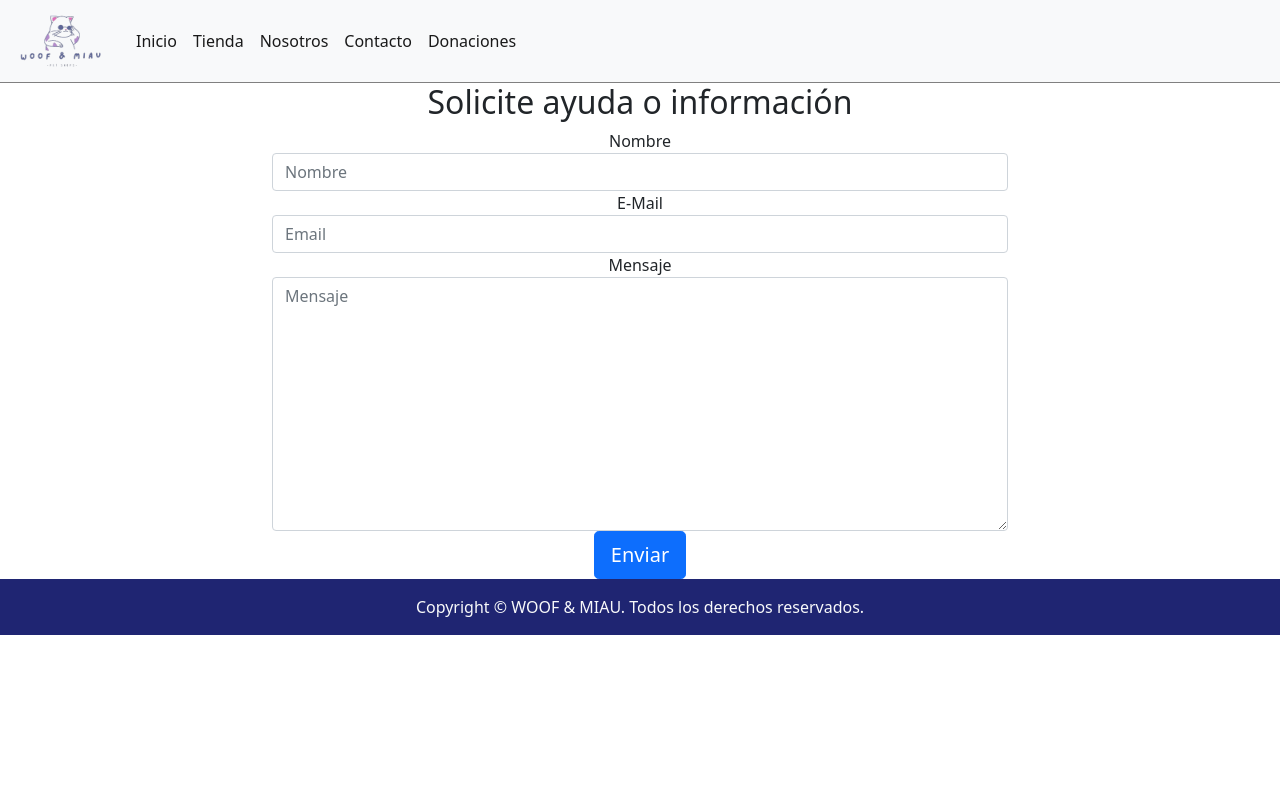
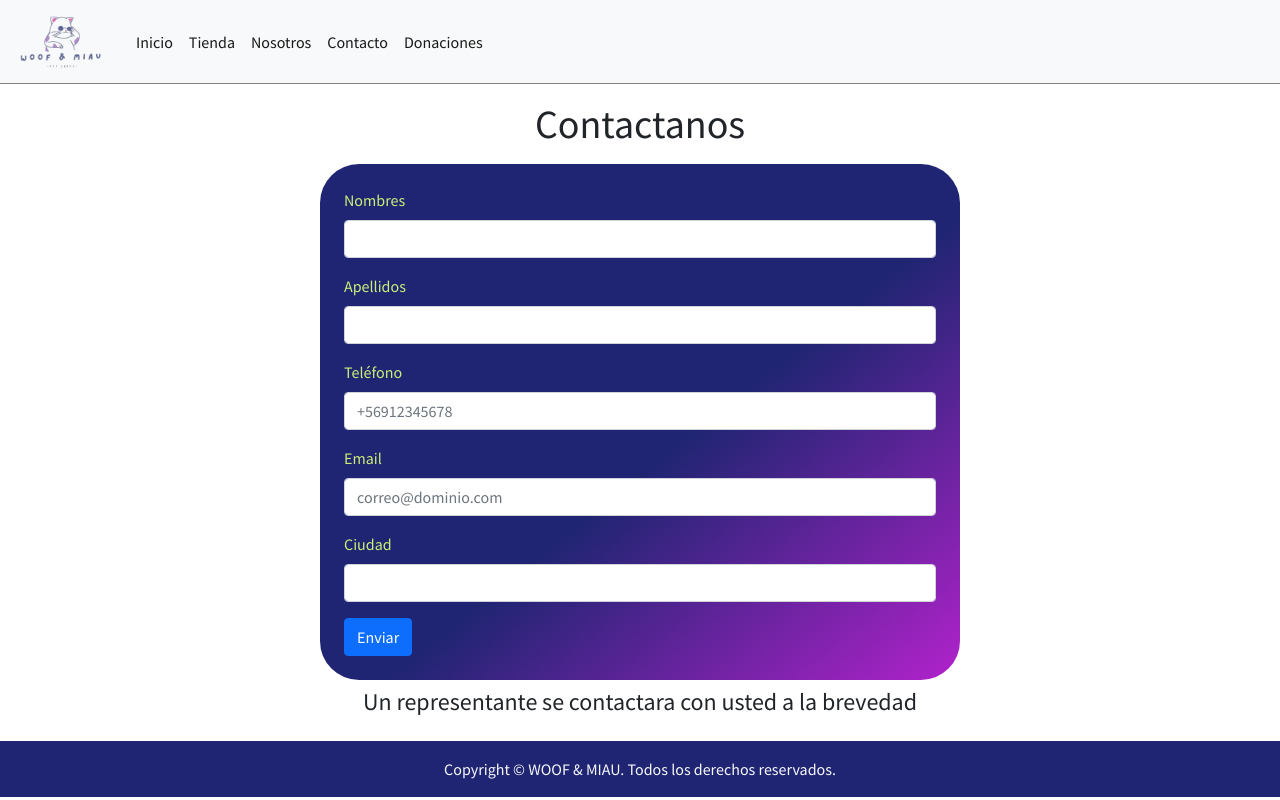
Before and after one commit to PatricioAlarcon30/Prueba-1-Tienda-y-Donasiones, a plain HTML site: page contacto.html in a window 1280 px wide. Drawn offline with nearby package versions, Linux system fonts and the light colour scheme.

Commit message:
se crean donaciones contacto

```diff
--- a/contacto.html
+++ b/contacto.html
@@ -43,42 +43,43 @@
       </div>
     </nav>
 <!-- navbar -->
-<div class="container">
-    <div class="row">
-      <div class="col-12 col-md-8 mx-auto">
-        <div class="jumbotron">
-          <div class="row text-center">
-            <div class="text-center col-12">
-              <h2>Solicite ayuda o información</h2>
-            </div>
-            <div class="text-center col-12">
-              <!-- CONTACT FORM https://github.com/jonmbake/bootstrap3-contact-form -->
-              <form id="feedbackForm" class="text-center">
-                <div class="form-group">
-                  <label for="name">Nombre</label>
-                  <input type="text" class="form-control" id="name" name="nombre" placeholder="Nombre" aria-describedby="nameHelp">
-                  <span id="nameHelp" class="form-text text-muted" style="display: none;">Please enter your name.</span>
-                </div>
-                <div class="form-group">
-                  <label for="email">E-Mail</label>
-                  <input type="email" class="form-control" id="email" name="email" placeholder="Email" aria-describedby="emailHelp">
-                  <span id="emailHelp" class="form-text text-muted" style="display: none;">Please enter a valid e-mail address.</span>
-                </div>
-                <div class="form-group">
-                  <label for="Mensaje">Mensaje</label>
-                  <textarea rows="10" cols="100" class="form-control" id="mensaje" name="mensaje" placeholder="Mensaje" aria-describedby="messageHelp"></textarea>
-                  <span id="messageHelp" class="form-text text-muted" style="display: none;">Please enter a message.</span>
-                </div>
-                <button type="submit" id="feedbackSubmit" class="btn btn-primary btn-lg"> Enviar</button>
-              </form>
-            </div>
-          </div>
-        </div>
-      </div>
+<!-- Nombres, Apellidos, teléfono, email, ciudad
+de residencia) -->
+<div class="text-center mt-3">
+<h1>Contactanos</h1>
+</div>
+<div class="p-4 bg-primario w-50 mt-3 mb-2 container uso-completo">
+  <form class="row g-3">
+    <div>
+      <label for="inputEmail4" class="form-label">Nombres</label>
+      <input type="email" class="form-control" id="inputEmail4">
     </div>
+    <div>
+      <label for="inputPassword4" class="form-label">Apellidos</label>
+      <input type="password" class="form-control" id="inputPassword4">
+    </div>
+    <div>
+      <label for="inputAddress" class="form-label">Teléfono</label>
+      <input type="tel" class="form-control" id="inputAddress" placeholder="+56912345678">
+    </div>
+    <div>
+      <label for="inputAddress2" class="form-label">Email</label>
+      <input type="email" class="form-control" id="inputAddress2" placeholder="correo@dominio.com">
+    </div>
+    <div>
+      <label for="inputCity" class="form-label">Ciudad</label>
+      <input type="text" class="form-control" id="inputCity">
+    </div>
+    <div>
+      <button type="submit" class="btn btn-primary ">Enviar</button>
+    </div>
+  </form>
   </div>
+<div class="container text-center">
+  <h4>Un representante se contactara con usted a la brevedad</h4>
+</div>
 </body>
-<footer class="text-center bg-secundario text-light">
+<footer class="text-center bg-secundario text-light mt-4">
   <div class="container pt-3">
     <div class="row">
       <div class="col-12">
--- a/css/main.css
+++ b/css/main.css
@@ -1,9 +1,13 @@
-@import url('https://fonts.googleapis.com/css2?family=Noto+Sans+JP:wght@300&display=swap');
+@import url('https://fonts.googleapis.com/css2?family=Source+Sans+Pro&display=swap');
 
 :root {
     --primario : #1F2572;
     --secundario: #CDEF77;
     --terciario: #B122CB;
+}
+
+body {
+    font-family: 'Source Sans Pro', sans-serif;
 }
 .logo {
     width: 100%;
@@ -17,10 +21,13 @@
     .vertical{
         display: inline !important;
     }
+    .uso-completo {
+        width: 100% !important;
+    }
 }
 
 .bg-primario {
-    color: aliceblue;
+    color: var(--secundario);
     background: linear-gradient(to bottom right, var(--primario) 55%, var(--terciario));
     border-radius: 39px 39px 39px 39px;
     -moz-border-radius: 39px 39px 39px 39px;
@@ -30,3 +37,7 @@
 .bg-secundario {
     background-color: var(--primario);
 }
+
+.rounded-personalizado {
+    border-radius: 30px;
+}
```
Also changed, not shown: donaciones.html (+61 -0 lines), nosotros.html (+1 -33 lines), images/fundaciones/5.png (added), images/fundaciones/6.png (added), images/fundaciones/7.png (added).
